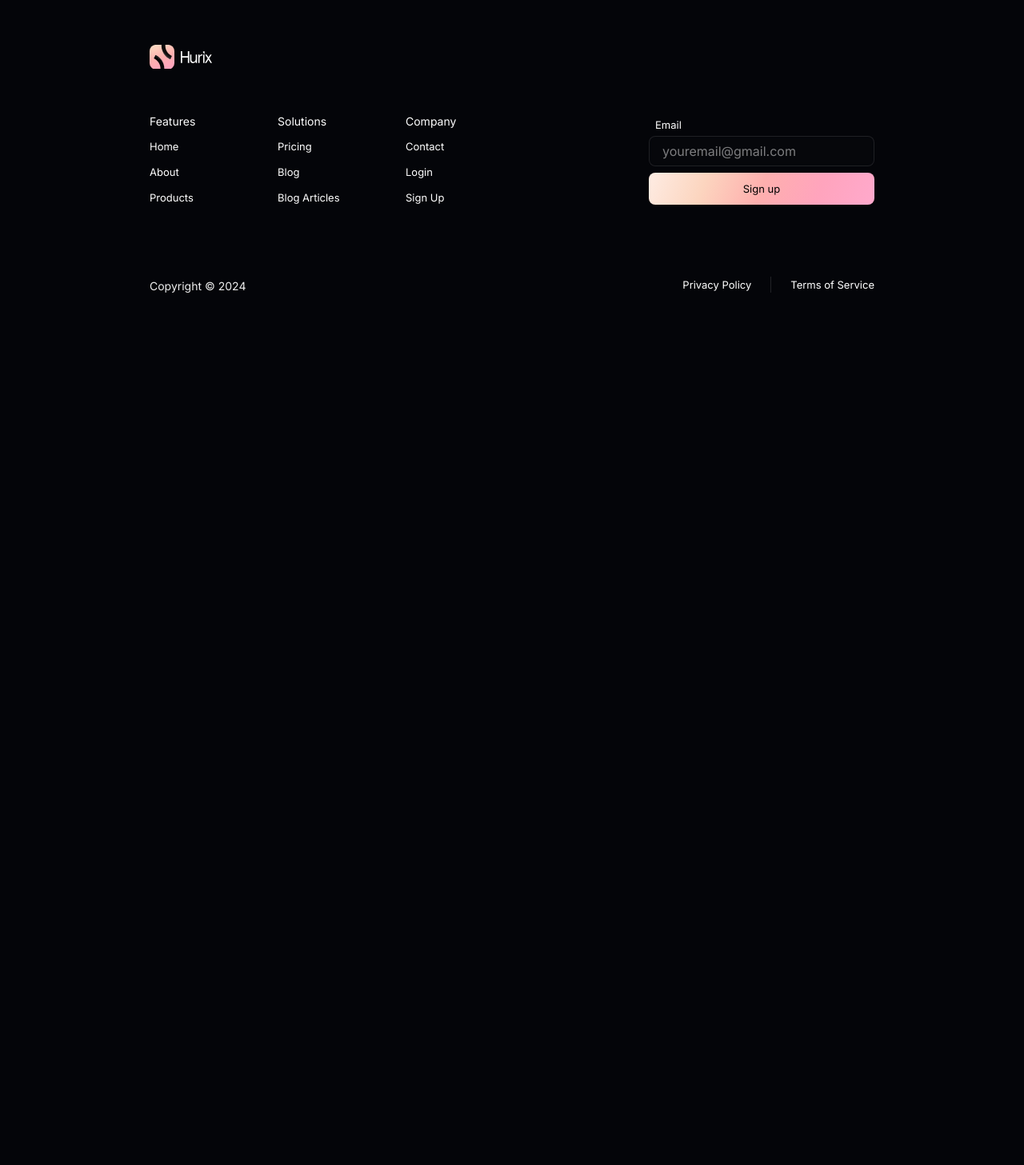
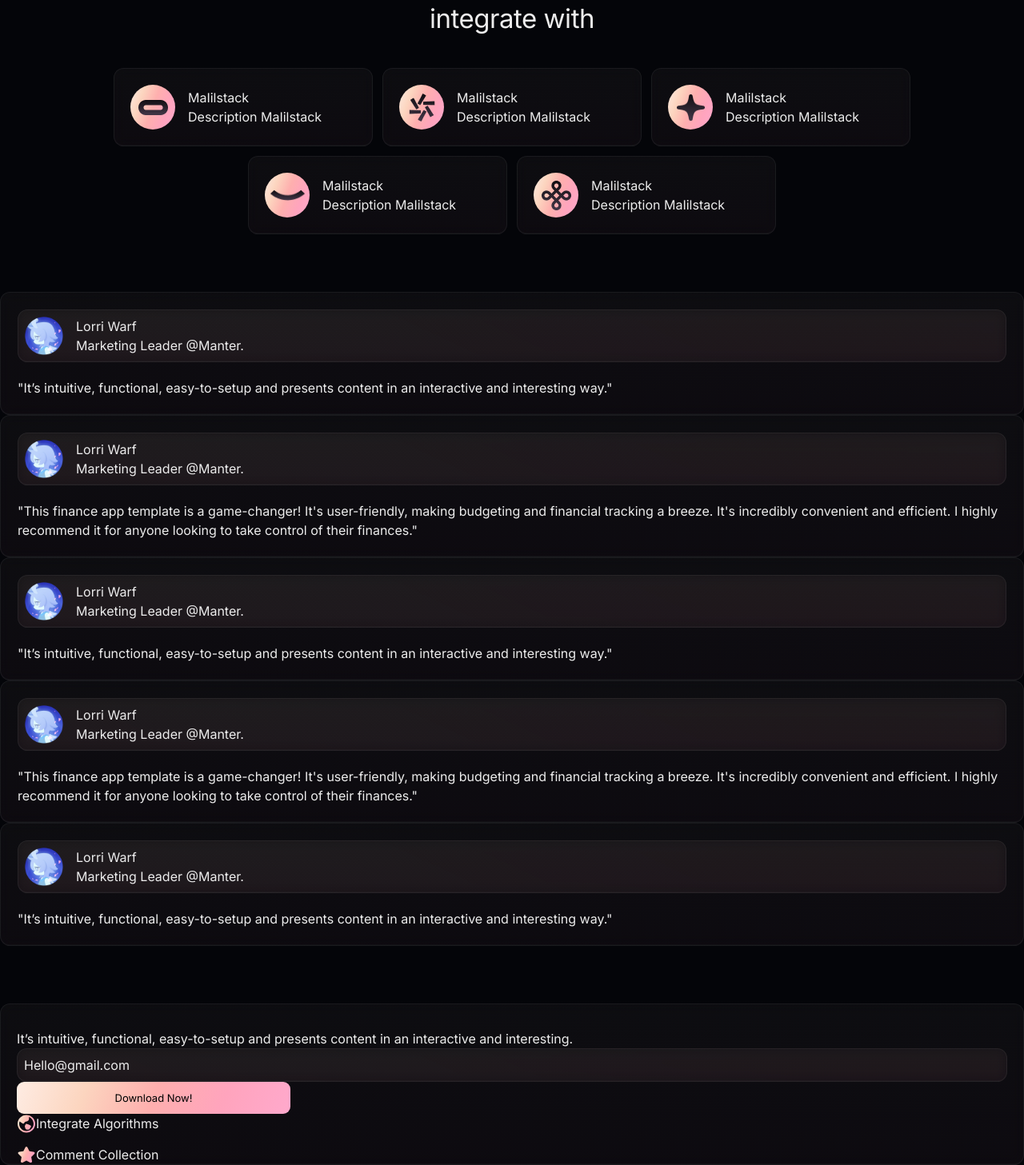
Before and after one commit to tuanloc-1708/hurix-saas, a Next.js app: page / in a window 1280 px wide. Shown: the part 3993-5450 px from the top of the page at 80% size. Before the commit the page ends 4503 px from the top, so only its background shows below. Built offline with nearby package versions, Linux system fonts and the light colour scheme.

Commit message:
update download-card

```diff
--- a/src/app/page.tsx
+++ b/src/app/page.tsx
@@ -1,9 +1,12 @@
 import { Footer } from "@/components/footer";
 import Header from "@/components/header";
 import ListBrand from "@/sections/brandname/list-brand";
+import DownloadViewCard from "@/sections/business-purpose/view/download-view-card";
+import ConnectApps from "@/sections/connect-app/connect-app";
 import CustomerFbackView from "@/sections/customer-fback/view/customer-fback-view";
 import DriveResultView from "@/sections/drive-results/view/drive-result-view";
 import HeroView from "@/sections/hero/view/hero-view";
+import OurWordsView from "@/sections/our-words/view/our-words-view";
 
 export default function HomePage() {
   return (
@@ -13,6 +16,9 @@ export default function HomePage() {
       <ListBrand />
       <DriveResultView />
       <CustomerFbackView />
+      <ConnectApps />
+      <OurWordsView />
+      <DownloadViewCard />
       <Footer />
     </div>
   );
--- /dev/null
+++ b/src/sections/business-purpose/card/download-card.tsx
@@ -0,0 +1,27 @@
+import GlobalIcon from "@/assets/icons-svg/golbal-svg";
+import StarIcon from "@/assets/icons-svg/star-icon-svg";
+import Button from "@/components/ui/button/button";
+
+export default function DownloadCard() {
+  return (
+    <div className="px-5 pt-[31px] bg-card">
+      <div>
+        It’s intuitive, functional, easy-to-setup and presents content in an
+        interactive and interesting.
+      </div>
+      <div className="p-2 bg-card">Hello@gmail.com</div>
+      <Button className="w-[342px] rounded-[9px]">Download Now!</Button>
+      <div className="flex flex-col gap-[15px]">
+        <div className="flex">
+          <GlobalIcon width={24} height={24} viewBox={"0 0 24 24"} />
+          <span>Integrate Algorithms</span>
+        </div>
+
+        <div className="flex">
+          <StarIcon width={24} height={24} viewBox={"0 0 24 24"} />
+          <span>Comment Collection</span>
+        </div>
+      </div>
+    </div>
+  );
+}
--- /dev/null
+++ b/src/sections/business-purpose/view/download-view-card.tsx
@@ -0,0 +1,11 @@
+import DownloadCard from "../card/download-card";
+
+export default function DownloadViewCard() {
+  return (
+    <>
+      <div>
+        <DownloadCard />
+      </div>
+    </>
+  );
+}
--- /dev/null
+++ b/src/sections/connect-app/connect-app.tsx
@@ -0,0 +1,82 @@
+import AmazingLabel from "@/components/ui/label/amazing-label";
+import Image from "next/image";
+
+export const content = [
+  {
+    icon: "/mark-png/Mark-1.png",
+    name: "Mark-1",
+    w: 37,
+    h: 19,
+    title: "MaIilstack",
+    description: "Description MaIilstack",
+  },
+  {
+    icon: "/mark-png/Mark-2.png",
+    name: "Mark-2",
+    w: 35,
+    h: 35,
+    title: "MaIilstack",
+    description: "Description MaIilstack",
+  },
+  {
+    icon: "/mark-png/Mark-3.png",
+    name: "Mark-3",
+    w: 35,
+    h: 35,
+    title: "MaIilstack",
+    description: "Description MaIilstack",
+  },
+  {
+    icon: "/mark-png/Mark-4.png",
+    name: "Mark-4",
+    w: 43,
+    h: 14,
+    title: "MaIilstack",
+    description: "Description MaIilstack",
+  },
+  {
+    icon: "/mark-png/Mark-5.png",
+    name: "Mark-5",
+    w: 37,
+    h: 37,
+    title: "MaIilstack",
+    description: "Description MaIilstack",
+  },
+];
+
+export default function ConnectApps() {
+  return (
+    <div className="container mx-auto flex flex-col justify-center gap-10">
+      <div className="flex flex-col items-center justify-center">
+        <AmazingLabel />
+        <span className="max-w-[443px] text-center text-[33px]/[134%] 3xl:text-[38px]/[134%] font-normal tracking-[-0.48px]">
+          Connect the apps we integrate with
+        </span>
+      </div>
+
+      <div className="flex flex-wrap justify-center gap-3">
+        {content.map((item, index) => (
+          <div key={index}>
+            <div className="w-[324px] p-5 bg-card flex gap-4 rounded-[12px]">
+              <div className="flex items-center justify-center w-[56px] h-[56px] rounded-[48px] bg-pink-gradient">
+                <Image
+                  src={item.icon}
+                  width={item.w}
+                  height={item.h}
+                  // className="max-w-[37px] max-h-[19px] "
+                  style={{ maxWidth: `${item.w}px`, maxHeight: `${item.h}px` }}
+                  alt={item.name}
+                />
+              </div>
+
+              <div className="flex flex-col justify-center ">
+                <span>{item.title}</span>
+                <span>{item.description}</span>
+              </div>
+            </div>
+          </div>
+        ))}
+      </div>
+    </div>
+  );
+}
--- /dev/null
+++ b/src/sections/our-words/card/our-info.tsx
@@ -0,0 +1,61 @@
+import Image from "next/image";
+
+export const content = [
+  {
+    name: "Lorri Warf",
+    info: "Marketing Leader @Manter.",
+    describe:
+      "It’s intuitive, functional, easy-to-setup and presents content in an interactive and interesting way.",
+  },
+  {
+    name: "Lorri Warf",
+    info: "Marketing Leader @Manter.",
+    describe:
+      "This finance app template is a game-changer! It's user-friendly, making budgeting and financial tracking a breeze. It's incredibly convenient and efficient. I highly recommend it for anyone looking to take control of their finances.",
+  },
+  {
+    name: "Lorri Warf",
+    info: "Marketing Leader @Manter.",
+    describe:
+      "It’s intuitive, functional, easy-to-setup and presents content in an interactive and interesting way.",
+  },
+  {
+    name: "Lorri Warf",
+    info: "Marketing Leader @Manter.",
+    describe:
+      "This finance app template is a game-changer! It's user-friendly, making budgeting and financial tracking a breeze. It's incredibly convenient and efficient. I highly recommend it for anyone looking to take control of their finances.",
+  },
+  {
+    name: "Lorri Warf",
+    info: "Marketing Leader @Manter.",
+    describe:
+      "It’s intuitive, functional, easy-to-setup and presents content in an interactive and interesting way.",
+  },
+];
+
+export default function OurWordsCard() {
+  return (
+    <>
+      {content.map((item, index) => (
+        <div key={index}>
+          <div className="p-[21px] bg-card flex flex-col gap-5">
+            <div className="p-2 bg-card flex flex-row gap-4">
+              <Image
+                src="/logo-webp/avartar.webp"
+                width={48}
+                height={48}
+                alt="chart-spending-graph"
+                className="min-w-[48px] h-[48px]"
+              />
+              <div className="flex flex-col">
+                <span>{item.name}</span>
+                <span className="">{item.info}</span>
+              </div>
+            </div>
+            &quot;{item.describe}&quot;
+          </div>
+        </div>
+      ))}
+    </>
+  );
+}
--- /dev/null
+++ b/src/sections/our-words/view/our-words-view.tsx
@@ -0,0 +1,11 @@
+import OurWordsCard from "../card/our-info";
+
+export default function OurWordsView() {
+  return (
+    <div className="">
+      <div>
+        <OurWordsCard />
+      </div>
+    </div>
+  );
+}
```
Also changed, not shown: public/logo-webp/avartar.webp (added), public/mark-png/box-chat.png (added).
